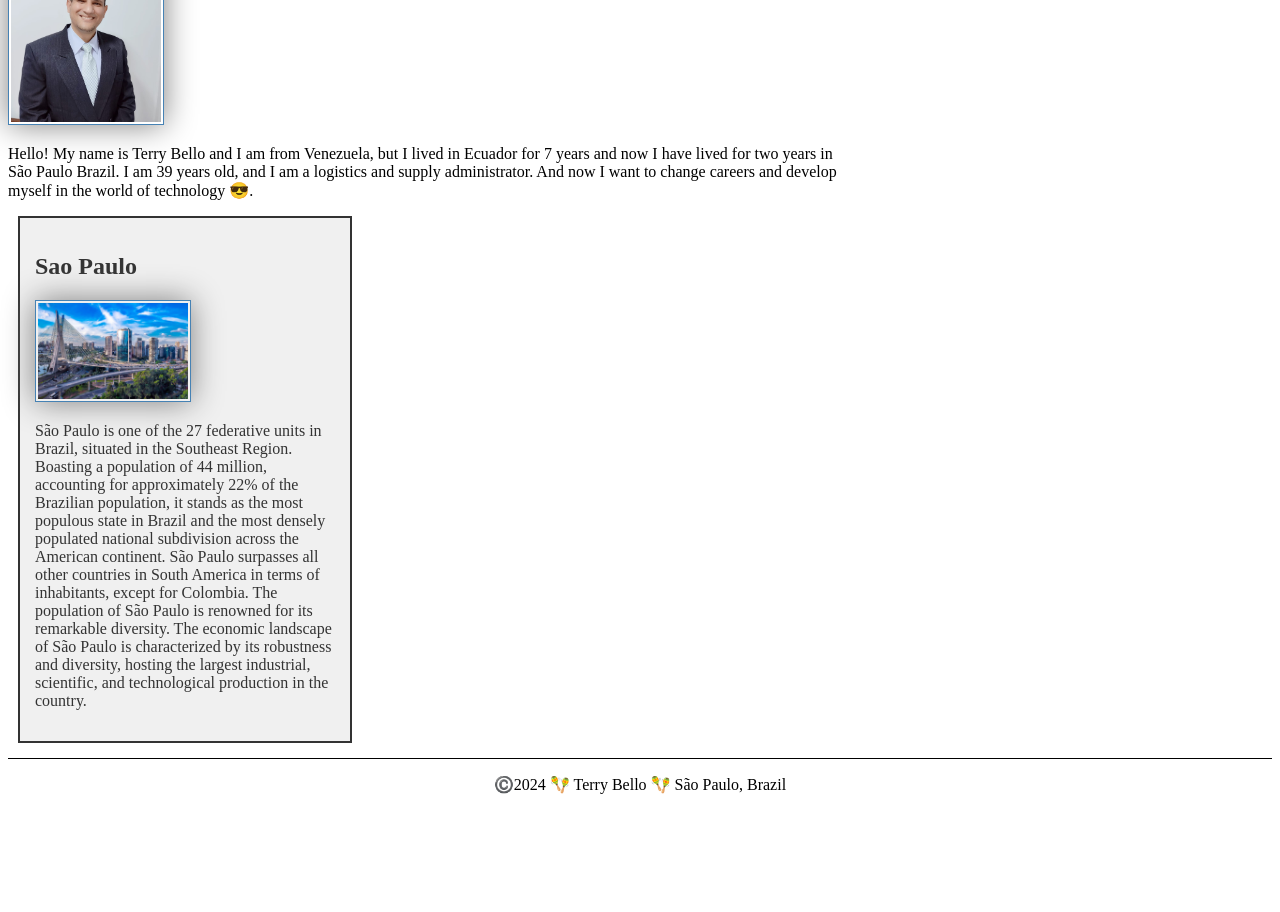
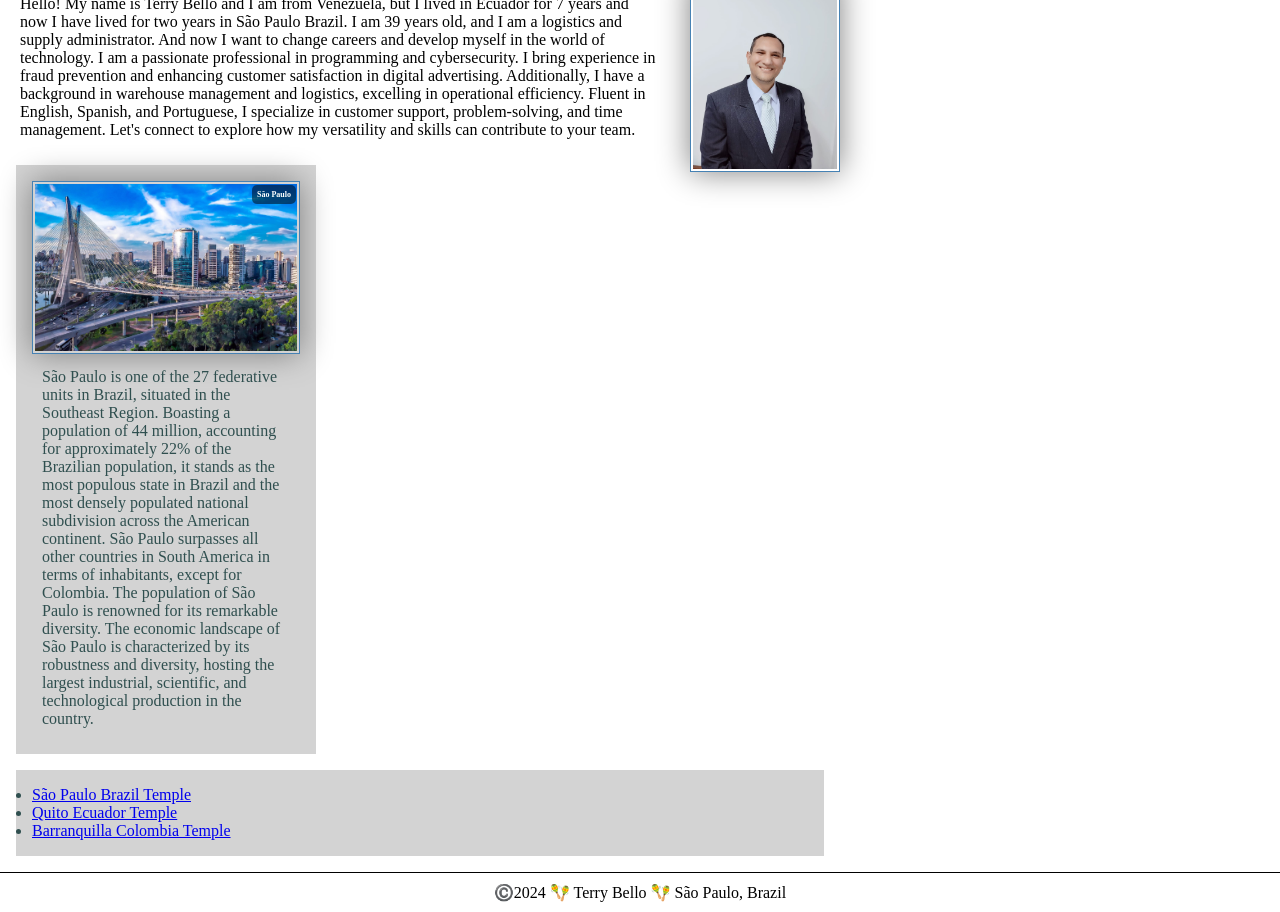
Before and after one commit to terrybello1984/wdd130, a plain HTML site: page index.html in a window 1280 px wide. Shown: the part 362-1274 px from the top of the page. Before the commit the page ends 1172 px from the top, so only its background shows below. Drawn offline with Linux system fonts and the light colour scheme.

Commit message:
New improvements to the presentation page

```diff
--- a/index.html
+++ b/index.html
@@ -2,7 +2,7 @@
 <html lang="en-US">
     <head>
         <meta charset="utf-8">
-        <meta name="viewport" content="witdth=device-width,initial-scale=1.0">
+        <meta name="viewport" content="width=device-width, initial-scale=1.0">
         <title>Terry Bello | WDD 130</title>
         <!-- New meta tags -->
         <meta name="description" content="Explore the life and achievements of Terry Bello. From professional accomplishments to personal challenges, delve into Terry's journey, roles, and goals. Get insights into his skills, passions, and service to the community and church.">
@@ -16,24 +16,32 @@
                 <a href="#">Home</a>
                 <a href="wwr/">Rafting Website</a>
                 <a href="wwr/site-plan-rafting.html">Rafting Site Plan</a>
-             </nav>
+                <a href="https://www.linkedin.com/in/terry-bello-57b8a2a4" target="_blank">LinkedIn</a>
+                <a href="https://www.facebook.com/terry.bello/" target="_blank">Facebook</a>
+            </nav>
         </header>
         <main>
             <h1>Terry Bello | WDD 130</h1>
-            <img src="images/profile.jpg" alt="Helo, my name is Terry Bello" width="200">
-            <p>Hello! My name is Terry Bello and I am from Venezuela, but I lived in Ecuador for 7 years and now I have lived for two years in São Paulo Brazil. I am 39 years old, and I am a logistics and supply administrator. And now I want to change careers and develop myself in the world of technology 😎.</p>
-            <aside>
-                <h2>Sao Paulo</h2>
-                <img src="images/Brazil.jpg" alt="São Paulo State">
+            <img src="images/profile.jpg" alt="Hello, my name is Terry Bello" width="200" class="profile-img">
+            <p class="profile-description">Hello! My name is Terry Bello and I am from Venezuela, but I lived in Ecuador for 7 years and now I have lived for two years in São Paulo Brazil. I am 39 years old, and I am a logistics and supply administrator. And now I want to change careers and develop myself in the world of technology. I am a passionate professional in programming and cybersecurity. I bring experience in fraud prevention and enhancing customer satisfaction in digital advertising. Additionally, I have a background in warehouse management and logistics, excelling in operational efficiency. Fluent in English, Spanish, and Portuguese, I specialize in customer support, problem-solving, and time management. Let's connect to explore how my versatility and skills can contribute to your team.</p>
+            <aside class="box">
+                <h2 class="title-on-image">São Paulo</h2>
+                <img src="images/Brazil.jpg" alt="São Paulo State" style="width: 100%;"> <!-- Increase width to 100% -->
                 <p>
                     São Paulo is one of the 27 federative units in Brazil, situated in the Southeast Region. Boasting a population of 44 million, accounting for approximately 22% of the Brazilian population, it stands as the most populous state in Brazil and the most densely populated national subdivision across the American continent. São Paulo surpasses all other countries in South America in terms of inhabitants, except for Colombia. The population of São Paulo is renowned for its remarkable diversity.
 
                     The economic landscape of São Paulo is characterized by its robustness and diversity, hosting the largest industrial, scientific, and technological production in the country.
                 </p>
             </aside>
+            <ul class="box">
+                <li><a href="https://www.churchofjesuschrist.org/temples/details/brasil-sao-paulo-temple?lang=eng" target="_blank">São Paulo Brazil Temple</a></li>
+                <li><a href="https://www.churchofjesuschrist.org/temples/details/quito-ecuador-temple?lang=eng" target="_blank">Quito Ecuador Temple</a></li>
+                <li><a href="https://www.churchofjesuschrist.org/temples/details/barranquilla-colombia-temple?lang=eng" target="_blank">Barranquilla Colombia Temple</a></li>
+            </ul>
         </main>
         <footer>
             <p>©️2024 🪇 Terry Bello 🪇 São Paulo, Brazil</p>
         </footer>
+        <!-- Last modified: March 14, 2024 -->
     </body>
 </html>
--- a/styles/styles.css
+++ b/styles/styles.css
@@ -1,12 +1,25 @@
+* {
+  margin: 0;
+  padding: 0;
+  box-sizing: border-box;
+}
+
+h1 {
+  text-align: center;
+  color: lightblue;
+}
+
 nav {
   background-color: steelblue;
   padding: 10px;
 }
+
 nav a {
   color: white;
   display: block;
   padding: 20px;
 }
+
 img {
   width: 150px;
   height: auto;
@@ -14,32 +27,77 @@ img {
   padding: 2px;
   box-shadow: 0 0 30px gray;
 }
+
 p {
   padding: 10px;
+  margin: 0; /* Reset margin */
 }
+
 main {
   max-width: 840px;
 }
+
 aside {
+  position: relative;
   width: 300px;
   margin: 10px;
-    border: 2px solid #333;
   padding: 15px;
   background-color: #f0f0f0;
   color: #333;
 }
+
+.title-on-image {
+  position: absolute;
+  top: 20px;
+  right: 20px;
+  font-size: 50%; /* Reduced font size */
+  color: white;
+  background-color: rgba(0, 0, 0, 0.5);
+  padding: 5px;
+  border-radius: 5px;
+}
+
 aside img {
-    width: 200px;
+  width: 200%; /* Increase image size */
   height: auto;
 }
-  main img {
-    width: 150px;
-    height: auto;
+
+p.profile-description {
+  overflow: hidden;
+  padding-left: 20px;
 }
-  p {padding: 0;}
 
 footer {
   margin-top: 15px;
   border-top: 1px solid #000;
   text-align: center;
 }
+
+/* Class Selectors */
+.box {
+  margin: 1rem;
+  padding: 1rem;
+  background-color: lightgray;
+  color: darkslategray;
+}
+
+/* Float profile image to the right */
+img.profile-img {
+  float: right;
+  margin-left: 20px;
+  margin-top: -10px; /* Move the image up */
+}
+
+/* Clear float for paragraphs after the floated image */
+p.profile-description {
+  overflow: hidden;
+  padding-left: 20px;
+}
+
+aside h2 {
+  position: absolute;
+  top: 0;
+  right: 0;
+  background-color: rgba(255, 255, 255, 0.8);
+  padding: 5px;
+}
```
Lines whose indentation alone changed are shown as unchanged.
